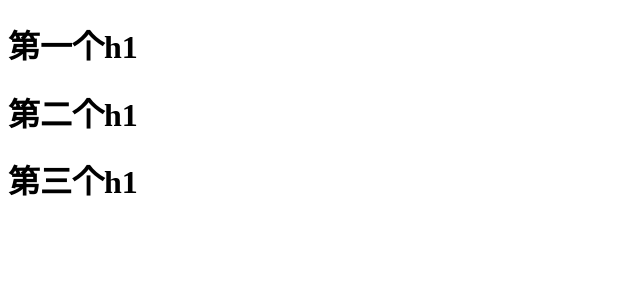
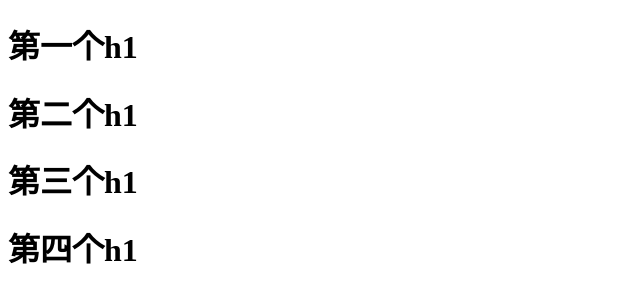
Before and after one commit to kaiZYK/demo, a plain HTML site: page index.html in a window 1280 px wide. Shown: the whole page, without its empty margins (0-640 px from the left). Drawn offline with Linux system fonts and the light colour scheme.

Commit message:
第四次提交 创建了h1

```diff
--- a/index.html
+++ b/index.html
@@ -10,5 +10,6 @@
     <h1>第一个h1</h1>
     <h1>第二个h1</h1>
     <h1>第三个h1</h1>
+    <h1>第四个h1</h1>
   </body>
 </html>
```
